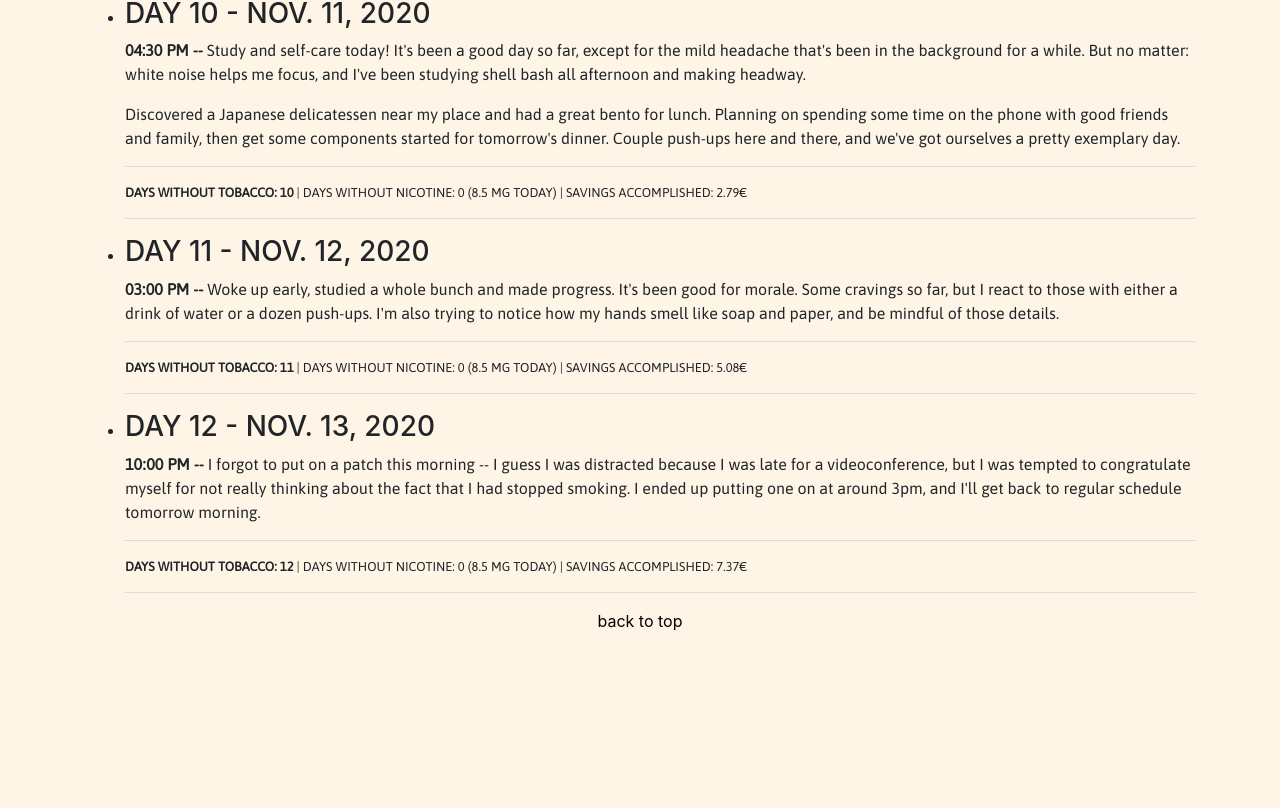
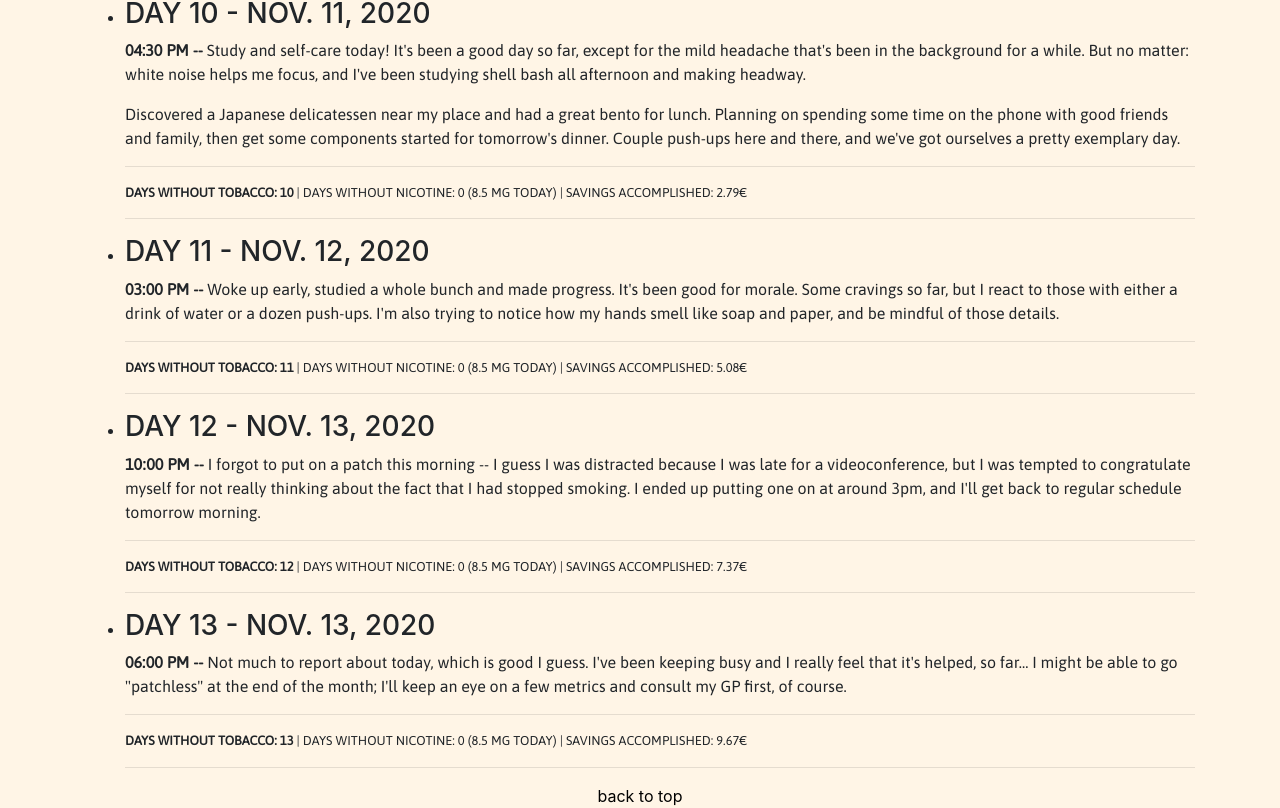
Before and after one commit to draialexis/alexisdrai, an Angular app: page / in a window 1280 px wide. Shown: the part 4245-5053 px from the top of the page. Before the commit the page ends 4878 px from the top, so only its background shows below. Built offline with nearby package versions, Linux system fonts and the light colour scheme.

Commit message:
Add entry for day 13

```diff
--- a/src/app/components/smokefree/smokefree.component.html
+++ b/src/app/components/smokefree/smokefree.component.html
@@ -200,7 +200,7 @@
     <hr>
   </li>
   <li>
-    <h3 id="smokefree" class="text-uppercase">Day 12 - nov. 13, 2020</h3>
+    <h3 class="text-uppercase">Day 12 - nov. 13, 2020</h3>
     <p><strong>10:00 PM --</strong> I forgot to put on a patch this morning -- I guess I was distracted because I was
       late for a videoconference, but I was tempted to congratulate myself for not really thinking about the fact that I
       had stopped smoking. I ended up putting one on at around 3pm, and I'll get back to regular schedule tomorrow
@@ -208,6 +208,16 @@
     <hr>
     <p class="small-print text-uppercase"><strong>days without tobacco: 12</strong> | days without nicotine: 0 (8.5 mg
       today) | savings accomplished: 7.37€</p>
+    <hr>
+  </li>
+  <li>
+    <h3 id="smokefree" class="text-uppercase">Day 13 - nov. 13, 2020</h3>
+    <p><strong>06:00 PM --</strong> Not much to report about today, which is good I guess. I've been keeping busy and
+      I really feel that it's helped, so far... I might be able to go "patchless" at the end of the month; I'll keep an
+      eye on a few metrics and consult my GP first, of course.</p>
+    <hr>
+    <p class="small-print text-uppercase"><strong>days without tobacco: 13</strong> | days without nicotine: 0 (8.5 mg
+      today) | savings accomplished: 9.67€</p>
     <hr>
   </li>
   <!--<li>
```
